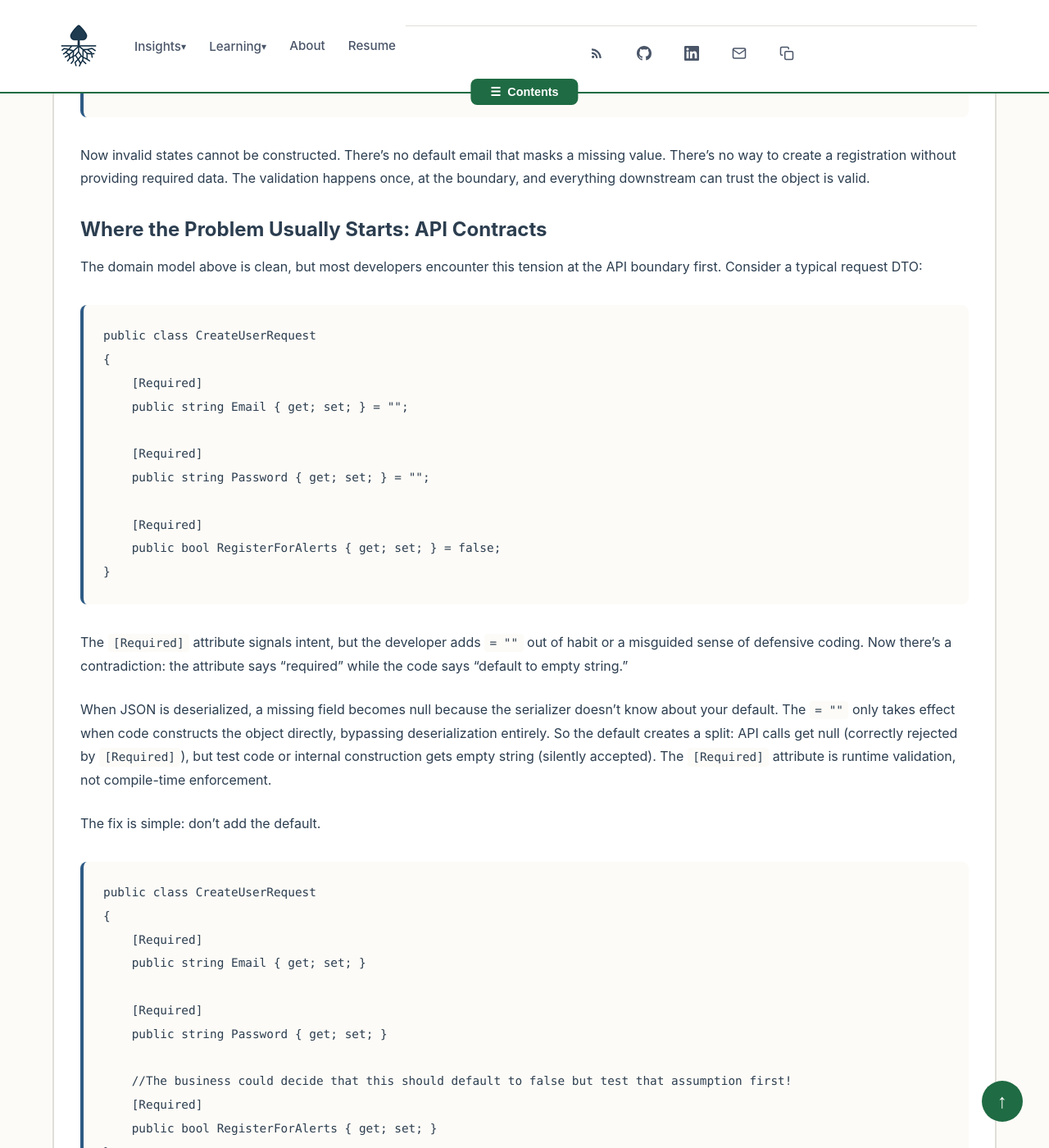
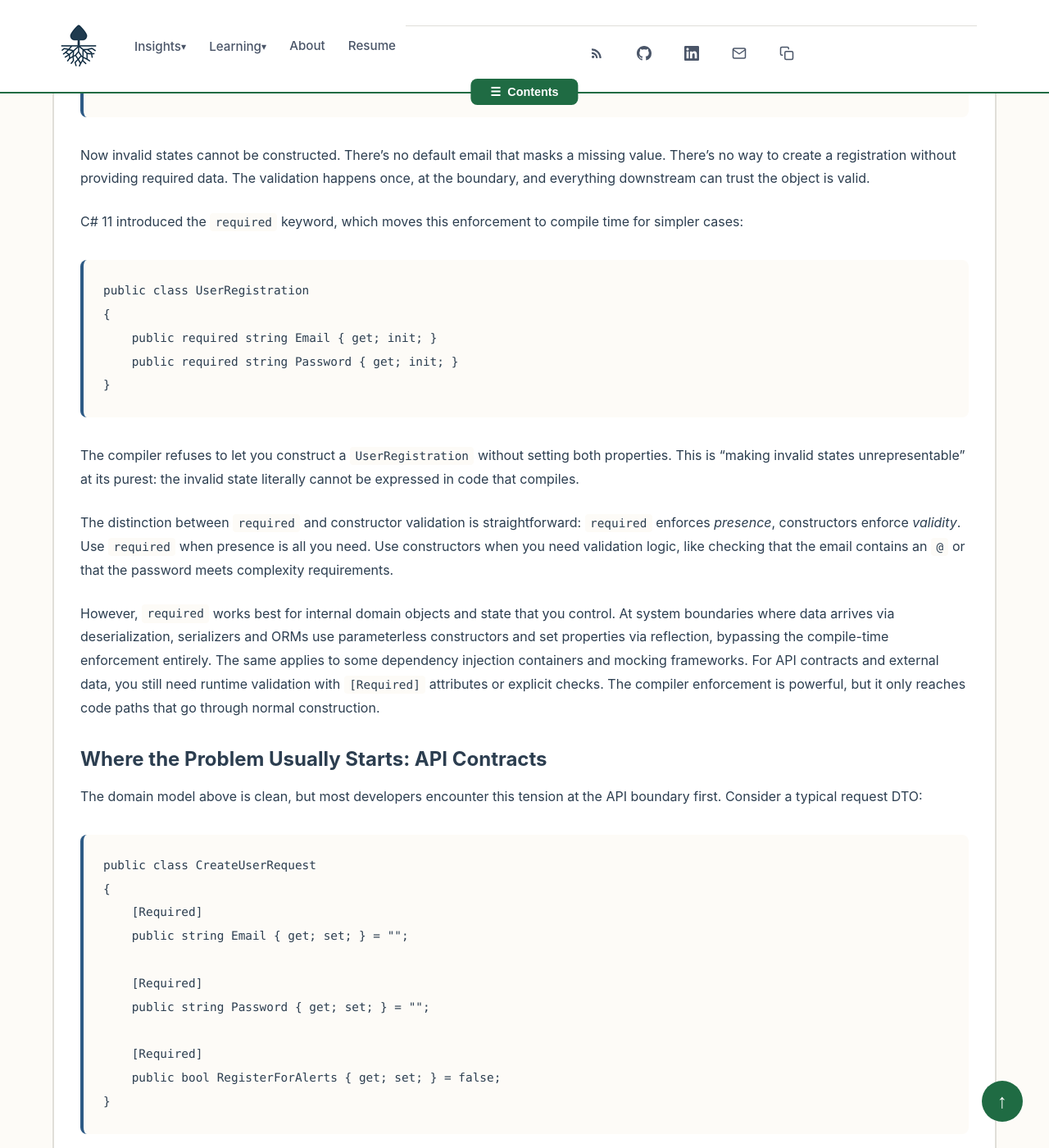
Before and after one commit to stevenstuartm/stevenstuartm.github.io, a Jekyll site: the page built from _posts/2025-12-18-making-invalid-states-unrepresentable-the-billion-dollar-mistake-that-wasnt.md, in a window 1280 px wide and 1400 px high, scrolled down 2037 px. Shown: the whole window at 82% size. Built offline with Jekyll 4.4.1, drawn with Linux system fonts in a browser that asks for light colours; some of the changed text lies outside the part shown.

Commit message:
adding a note about the required keyword in c#

````diff
--- a/_posts/2025-12-18-making-invalid-states-unrepresentable-the-billion-dollar-mistake-that-wasnt.md
+++ b/_posts/2025-12-18-making-invalid-states-unrepresentable-the-billion-dollar-mistake-that-wasnt.md
@@ -54,6 +54,22 @@ public class UserRegistration
 ```
 
 Now invalid states cannot be constructed. There's no default email that masks a missing value. There's no way to create a registration without providing required data. The validation happens once, at the boundary, and everything downstream can trust the object is valid.
+
+C# 11 introduced the `required` keyword, which moves this enforcement to compile time for simpler cases:
+
+```csharp
+public class UserRegistration
+{
+    public required string Email { get; init; }
+    public required string Password { get; init; }
+}
+```
+
+The compiler refuses to let you construct a `UserRegistration` without setting both properties. This is "making invalid states unrepresentable" at its purest: the invalid state literally cannot be expressed in code that compiles.
+
+The distinction between `required` and constructor validation is straightforward: `required` enforces *presence*, constructors enforce *validity*. Use `required` when presence is all you need. Use constructors when you need validation logic, like checking that the email contains an `@` or that the password meets complexity requirements.
+
+However, `required` works best for internal domain objects and state that you control. At system boundaries where data arrives via deserialization, serializers and ORMs use parameterless constructors and set properties via reflection, bypassing the compile-time enforcement entirely. The same applies to some dependency injection containers and mocking frameworks. For API contracts and external data, you still need runtime validation with `[Required]` attributes or explicit checks. The compiler enforcement is powerful, but it only reaches code paths that go through normal construction.
 
 ### Where the Problem Usually Starts: API Contracts
 
````
